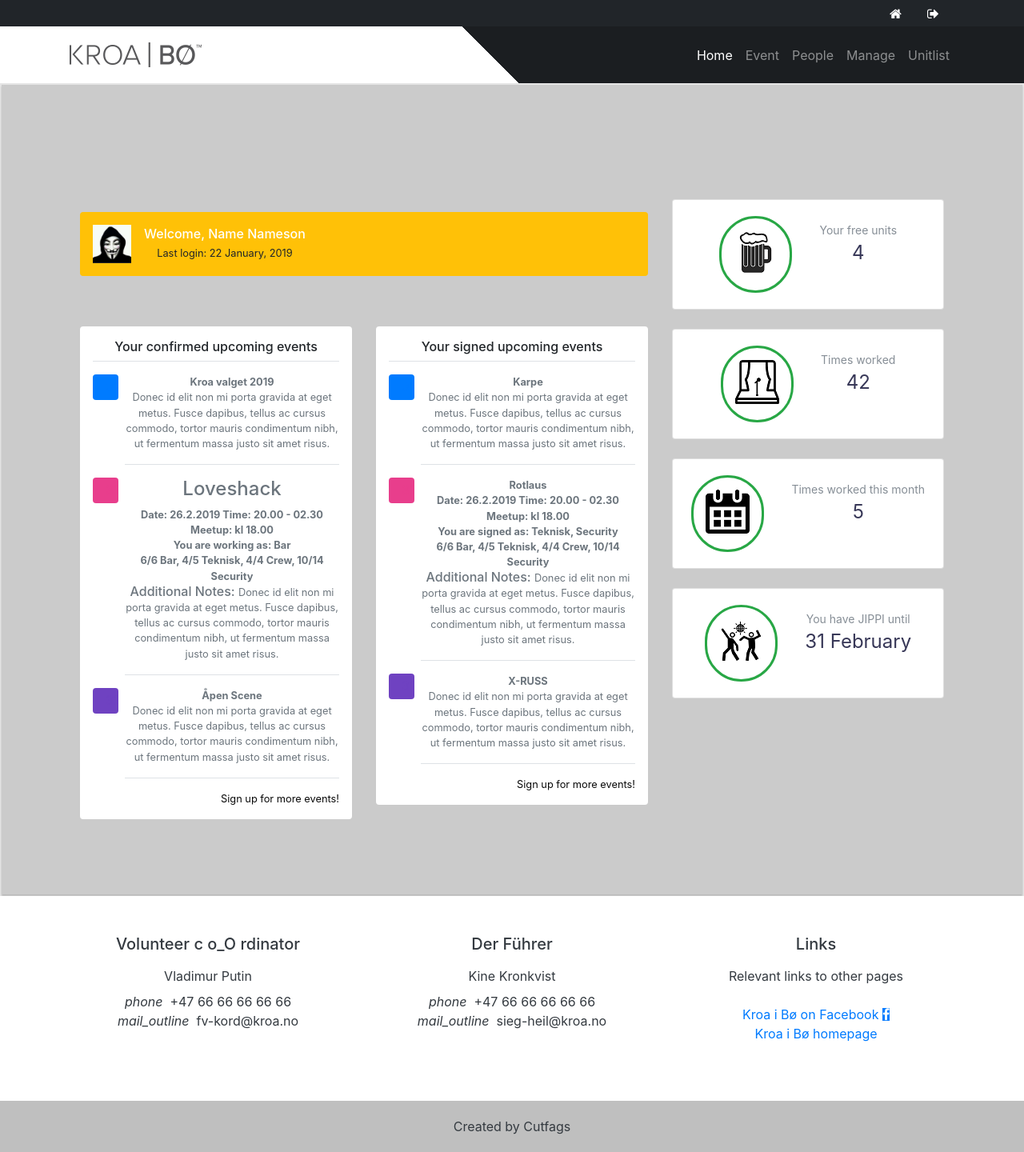
After one commit to LarsStianF/KroaApplikasjon, a PHP site: page /admin/test.php in a window 1280 px wide. The commit adds this page. Shown: the whole page at 80% size. Run offline with PHP 8.4, Linux system fonts and the light colour scheme; some libraries are stand-ins or nearby versions.

Commit message:
Meta tag

```diff
--- a/admin/rsc/imports/php/components/admin_head.php
+++ b/admin/rsc/imports/php/components/admin_head.php
@@ -1,6 +1,7 @@
 <!DOCTYPE html>
 <html lang="en">
     <head>
+        <meta name="viewport" content="width=device-width">
         <meta charset="UTF-8">
         <!-- Bootstrap import -->
         <link rel="stylesheet" href="https://maxcdn.bootstrapcdn.com/bootstrap/4.0.0/css/bootstrap.min.css" integrity="sha384-Gn5384xqQ1aoWXA+058RXPxPg6fy4IWvTNh0E263XmFcJlSAwiGgFAW/dAiS6JXm" crossorigin="anonymous">
--- /dev/null
+++ b/admin/test.php
@@ -0,0 +1,195 @@
+<?php
+include 'rsc/imports/php/components/admin_head.php';
+include 'rsc/imports/php/components/admin_header.php';
+
+?>
+
+    <!--
+    ##################################################################################
+    ######################## ! DO NOT EDIT ABOVE THIS POINT ! ########################
+    ##################################################################################
+    -->
+
+
+
+
+
+
+
+
+    <main>
+
+        <section class="container pt-2">
+            <div class="row mt-5">
+
+                <section class="container py-5">
+
+                    <div class="row">
+                        <div class="col text-center">
+
+                            <section class="container pt-2">
+
+
+
+                                <div class="row mt-3 ">
+                                    <div class="col-md-8 themed-grid-col">
+                                        <div class="pb-3">
+                                            <div class="d-flex align-items-center p-3 my-3 text-white-50 bg-warning rounded shadow-sm">
+                                                <img class="mr-3" src="../rsc/img/userpic.jpg" alt="" width="48" height="48">
+                                                <div class="lh-100">
+                                                    <h6 class="mb-0 text-white lh-100">Welcome, Name Nameson</h6>
+                                                    <small>Last login: 22 January, 2019</small>
+                                                </div>
+                                            </div>
+                                        </div>
+                                        <div class="row">
+                                            <div class="col-md-6 themed-grid-col"> <div class="my-3 p-3 bg-white rounded shadow-sm">
+                                                    <h6 class="border-bottom border-gray pb-2 mb-0">Your confirmed upcoming events</h6>
+                                                    <div class="media text-muted pt-3">
+                                                        <svg class="bd-placeholder-img mr-2 rounded" width="32" height="32" xmlns="http://www.w3.org/2000/svg" preserveAspectRatio="xMidYMid slice" focusable="false" role="img" aria-label="Placeholder: 32x32"><title>Placeholder</title><rect fill="#007bff" width="100%" height="100%"/><text fill="#007bff" dy=".3em" x="50%" y="50%">32x32</text></svg>
+                                                        <p class="media-body pb-3 mb-0 small lh-125 border-bottom border-gray">
+                                                            <strong class="d-block text-gray-dark">Kroa valget 2019</strong>
+                                                            Donec id elit non mi porta gravida at eget metus. Fusce dapibus, tellus ac cursus commodo, tortor mauris condimentum nibh, ut fermentum massa justo sit amet risus.
+                                                        </p>
+                                                    </div>
+                                                    <div class="media text-muted pt-3">
+                                                        <svg class="bd-placeholder-img mr-2 rounded" width="32" height="32" xmlns="http://www.w3.org/2000/svg" preserveAspectRatio="xMidYMid slice" focusable="false" role="img" aria-label="Placeholder: 32x32"><title>Placeholder</title><rect fill="#e83e8c" width="100%" height="100%"/><text fill="#e83e8c" dy=".3em" x="50%" y="50%">32x32</text></svg>
+                                                        <p class="media-body pb-3 mb-0 small lh-125 border-bottom border-gray">
+                                                            <strong class="d-block text-gray-dark h4">Loveshack</strong>
+                                                            <strong class="d-block text-gray dark">Date: 26.2.2019 Time: 20.00 - 02.30</strong>
+                                                            <strong class="d-block text-gray dark">Meetup: kl 18.00</strong>
+                                                            <strong class="d-block text-gray dark">You are working as: Bar</strong>
+                                                            <strong class="d-block text-gray dark">6/6 Bar, 4/5 Teknisk, 4/4 Crew, 10/14 Security</strong>
+
+                                                            <span class="text-gray dark h6">Additional Notes: </span>Donec id elit non mi porta gravida at eget metus. Fusce dapibus, tellus ac cursus commodo, tortor mauris condimentum nibh, ut fermentum massa justo sit amet risus.
+                                                        </p>
+                                                    </div>
+                                                    <div class="media text-muted pt-3">
+                                                        <svg class="bd-placeholder-img mr-2 rounded" width="32" height="32" xmlns="http://www.w3.org/2000/svg" preserveAspectRatio="xMidYMid slice" focusable="false" role="img" aria-label="Placeholder: 32x32"><title>Placeholder</title><rect fill="#6f42c1" width="100%" height="100%"/><text fill="#6f42c1" dy=".3em" x="50%" y="50%">32x32</text></svg>
+                                                        <p class="media-body pb-3 mb-0 small lh-125 border-bottom border-gray">
+                                                            <strong class="d-block text-gray-dark">Åpen Scene</strong>
+                                                            Donec id elit non mi porta gravida at eget metus. Fusce dapibus, tellus ac cursus commodo, tortor mauris condimentum nibh, ut fermentum massa justo sit amet risus.
+                                                        </p>
+                                                    </div>
+                                                    <small class="d-block text-right mt-3">
+                                                        <a href="#">Sign up for more events!</a>
+                                                    </small>
+                                                </div></div>
+                                            <div class="col-md-6 themed-grid-col"> <div class="my-3 p-3 bg-white rounded shadow-sm">
+                                                    <h6 class="border-bottom border-gray pb-2 mb-0">Your signed upcoming events</h6>
+                                                    <div class="media text-muted pt-3">
+                                                        <svg class="bd-placeholder-img mr-2 rounded" width="32" height="32" xmlns="http://www.w3.org/2000/svg" preserveAspectRatio="xMidYMid slice" focusable="false" role="img" aria-label="Placeholder: 32x32"><title>Placeholder</title><rect fill="#007bff" width="100%" height="100%"/><text fill="#007bff" dy=".3em" x="50%" y="50%">32x32</text></svg>
+                                                        <p class="media-body pb-3 mb-0 small lh-125 border-bottom border-gray">
+                                                            <strong class="d-block text-gray-dark">Karpe</strong>
+                                                            Donec id elit non mi porta gravida at eget metus. Fusce dapibus, tellus ac cursus commodo, tortor mauris condimentum nibh, ut fermentum massa justo sit amet risus.
+                                                        </p>
+                                                    </div>
+                                                    <div class="media text-muted pt-3">
+                                                        <svg class="bd-placeholder-img mr-2 rounded" width="32" height="32" xmlns="http://www.w3.org/2000/svg" preserveAspectRatio="xMidYMid slice" focusable="false" role="img" aria-label="Placeholder: 32x32"><title>Placeholder</title><rect fill="#e83e8c" width="100%" height="100%"/><text fill="#e83e8c" dy=".3em" x="50%" y="50%">32x32</text></svg>
+                                                        <p class="media-body pb-3 mb-0 small lh-125 border-bottom border-gray">
+                                                            <strong class="d-block text-gray-dark">Rotlaus</strong>
+                                                            <strong class="d-block text-gray dark">Date: 26.2.2019 Time: 20.00 - 02.30</strong>
+                                                            <strong class="d-block text-gray dark">Meetup: kl 18.00</strong>
+                                                            <strong class="d-block text-gray dark">You are signed as: Teknisk, Security</strong>
+                                                            <strong class="d-block text-gray dark">6/6 Bar, 4/5 Teknisk, 4/4 Crew, 10/14 Security</strong>
+                                                            <span class="text-gray dark h6">Additional Notes: </span>
+                                                            Donec id elit non mi porta gravida at eget metus. Fusce dapibus, tellus ac cursus commodo, tortor mauris condimentum nibh, ut fermentum massa justo sit amet risus.
+                                                        </p>
+                                                    </div>
+                                                    <div class="media text-muted pt-3">
+                                                        <svg class="bd-placeholder-img mr-2 rounded" width="32" height="32" xmlns="http://www.w3.org/2000/svg" preserveAspectRatio="xMidYMid slice" focusable="false" role="img" aria-label="Placeholder: 32x32"><title>Placeholder</title><rect fill="#6f42c1" width="100%" height="100%"/><text fill="#6f42c1" dy=".3em" x="50%" y="50%">32x32</text></svg>
+                                                        <p class="media-body pb-3 mb-0 small lh-125 border-bottom border-gray">
+                                                            <strong class="d-block text-gray-dark">X-RUSS</strong>
+                                                            Donec id elit non mi porta gravida at eget metus. Fusce dapibus, tellus ac cursus commodo, tortor mauris condimentum nibh, ut fermentum massa justo sit amet risus.
+                                                        </p>
+                                                    </div>
+                                                    <small class="d-block text-right mt-3">
+                                                        <a href="#">Sign up for more events!</a>
+                                                    </small>
+                                                </div></div>
+                                        </div>
+                                    </div>
+                                    <div class="col-md-4 themed-grid-col">
+
+                                        <div class="card">
+                                            <div class="card-body">
+                                                <div class="stat-widget-one">
+                                                    <div class="stat-icon dib"><i class="ti-enhet text-success border-success"></i></div>
+                                                    <div class="stat-content dib">
+                                                        <div class="stat-text">Your free units</div>
+                                                        <div class="stat-digit">4</div>
+                                                    </div>
+                                                </div>
+                                            </div>
+                                        </div>
+
+
+                                        <div class="card">
+                                            <div class="card-body">
+                                                <div class="stat-widget-one">
+                                                    <div class="stat-icon dib"><i class="ti-total text-success border-success"></i></div>
+                                                    <div class="stat-content dib">
+                                                        <div class="stat-text">Times worked</div>
+                                                        <div class="stat-digit">42</div>
+                                                    </div>
+                                                </div>
+                                            </div>
+                                        </div>
+
+
+
+                                        <div class="card">
+                                            <div class="card-body">
+                                                <div class="stat-widget-one">
+                                                    <div class="stat-icon dib"><i class="ti-month text-success border-success"></i></div>
+                                                    <div class="stat-content dib">
+                                                        <div class="stat-text">Times worked this month</div>
+                                                        <div class="stat-digit">5</div>
+                                                    </div>
+                                                </div>
+                                            </div>
+                                        </div>
+
+
+
+                                        <div class="card">
+                                            <div class="card-body">
+                                                <div class="stat-widget-one">
+                                                    <div class="stat-icon dib"><i class="ti-jippi text-success border-success"></i></div>
+                                                    <div class="stat-content dib">
+                                                        <div class="stat-text">You have JIPPI until</div>
+                                                        <div class="stat-digit">31 February</div>
+                                                    </div>
+                                                </div>
+                                            </div>
+                                        </div>
+
+
+
+                                    </div>
+
+                                </div>
+                            </section>
+                        </div>
+                    </div>
+
+                </section>
+            </div>
+        </section>
+    </main>
+
+
+    <script src="https://code.jquery.com/jquery-3.3.1.slim.min.js" integrity="sha384-q8i/X+965DzO0rT7abK41JStQIAqVgRVzpbzo5smXKp4YfRvH+8abtTE1Pi6jizo" crossorigin="anonymous"></script>
+    <script>window.jQuery || document.write('<script src="/docs/4.2/assets/js/vendor/jquery-slim.min.js"><\/script>')</script><script src="/docs/4.2/dist/js/bootstrap.bundle.min.js" integrity="sha384-zDnhMsjVZfS3hiP7oCBRmfjkQC4fzxVxFhBx8Hkz2aZX8gEvA/jsP3eXRCvzTofP" crossorigin="anonymous"></script>
+    <script src="offcanvas.js"></script></body>
+
+
+
+
+    <!--
+    ##################################################################################
+    ######################## ! DO NOT EDIT BELOW THIS POINT ! ########################
+    ##################################################################################
+    -->
+
+<?php include '../rsc/imports/php/components/footer.php'; ?>
```
